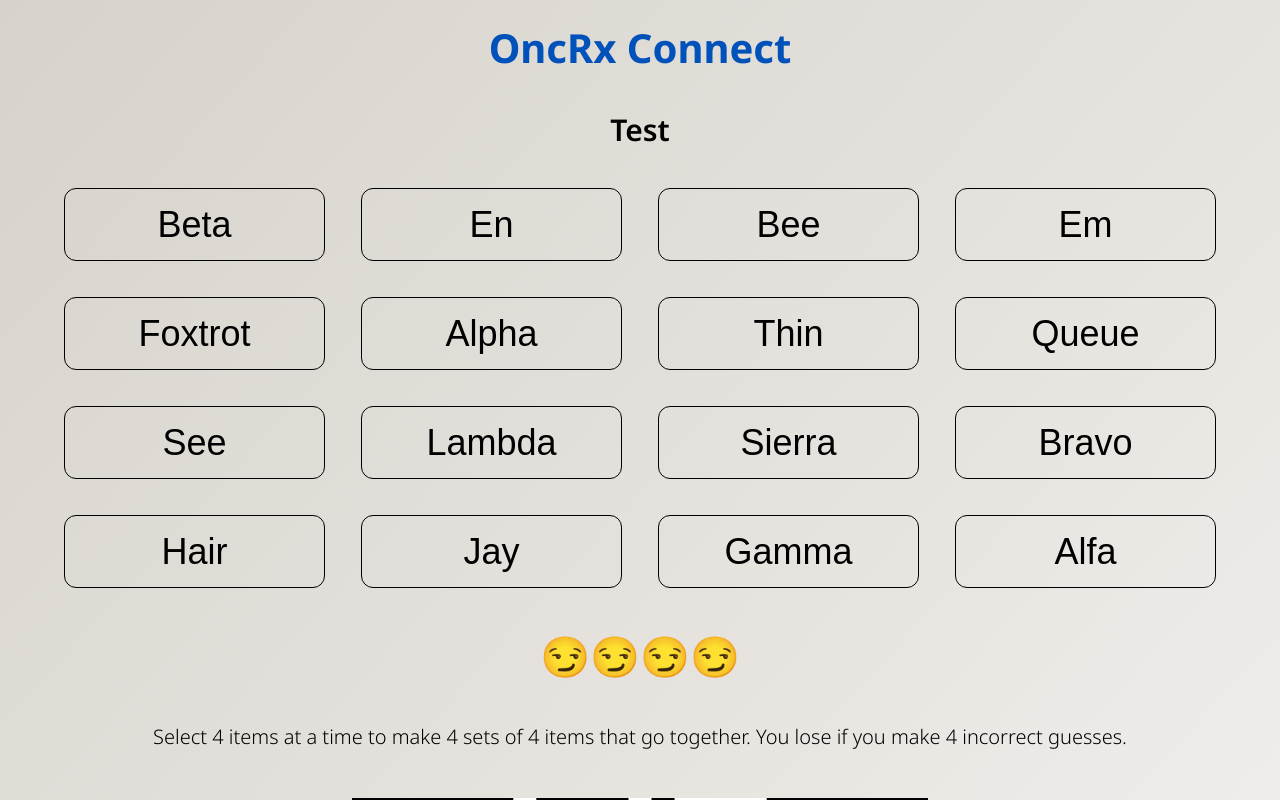
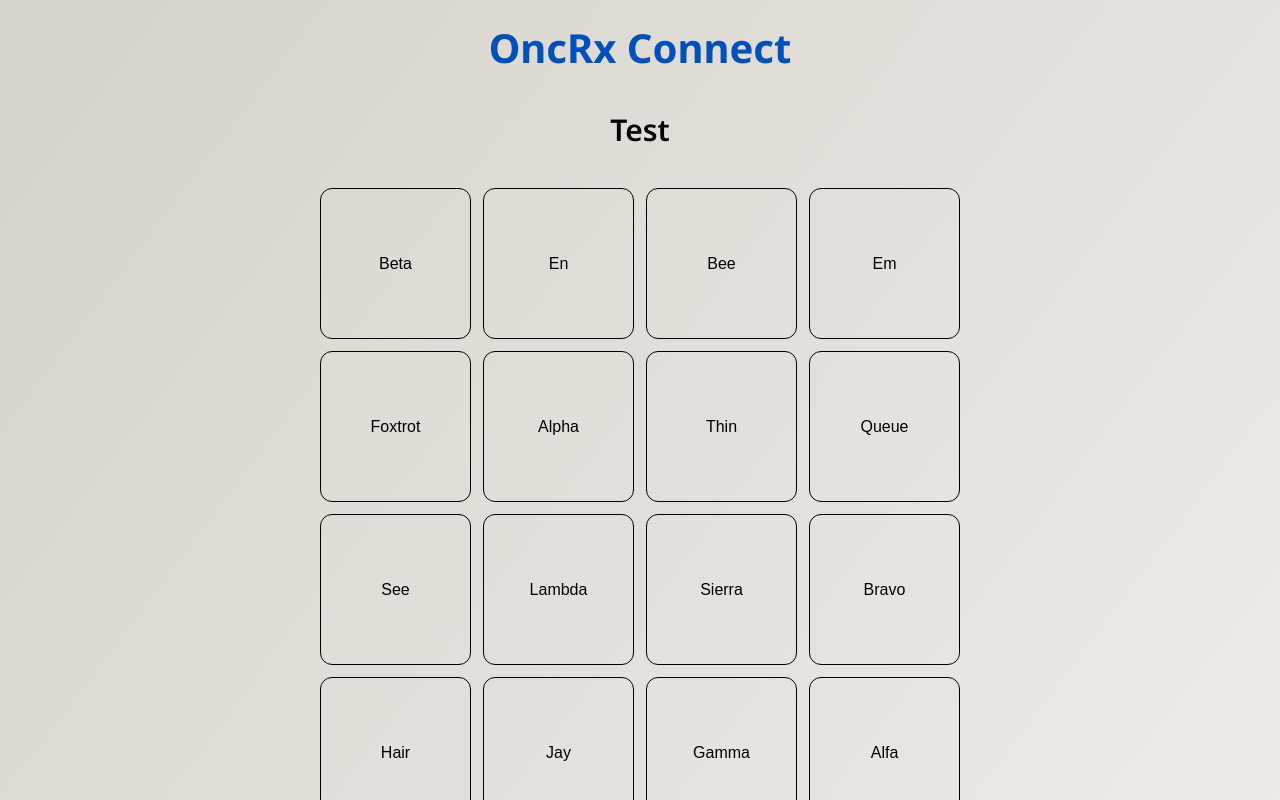
Before and after one commit to judemelancon/pharmacy-connect, a Next.js app: page /puzzle/test in a window 1280 px wide. Shown: the top 800 px of the page. Built offline with nearby package versions, Linux system fonts and the light colour scheme.

Commit message:
Apply visual feedback

```diff
--- a/src/components/PuzzleGrid.module.css
+++ b/src/components/PuzzleGrid.module.css
@@ -1,60 +1,33 @@
 .items {
   display: grid;
-  grid-template-columns: repeat(2, minmax(48%, auto));
+  grid-template-columns: repeat(2, minmax(48%, 1fr));
   column-gap: 4%;
   row-gap: 2vh;
   max-width: 100%;
-  width: var(--max-width);
+  width: 60vh;
   min-height: 400px;
   font-size: 12px;
 
   @media (min-width: 250px) {
     /* --four-across-breakpoint */
-    grid-template-columns: repeat(4, minmax(22%, auto));
-    column-gap: 4vw;
-    row-gap: 4vw;
-    min-height: 250px;
-    max-height: 100vw;
-    height: 50vh;
-    font-size: 7px;
-  }
-
-  @media (min-width: 280px) {
-    font-size: 8px;
-  }
-
-  @media (min-width: 320px) {
-    font-size: 9px;
-  }
-
-  @media (min-width: 360px) {
-    font-size: 10px;
-  }
-
-  @media (min-width: 420px) {
-    font-size: 12px;
+    grid-template-columns: repeat(4, minmax(22%, 1fr));
+    grid-template-rows: repeat(4, 1fr);
+    gap: 4vw;
+    aspect-ratio: 1;
+    min-height: unset;
   }
 
   @media (min-width: 480px) {
-    font-size: 14px;
+    gap: 1em;
   }
 
-  @media (min-width: 500px) {
-    font-size: 100%;
-    column-gap: 1em;
-    row-gap: 1em;
-  }
+  @media (orientation: landscape) {
+    width: 80vh;
 
-  @media (min-width: 700px) {
-    font-size: 125%;
-  }
-
-  @media (min-width: 900px) {
-    font-size: 150%;
-  }
-
-  @media (min-width: 1200px) {
-    font-size: 180%;
+    @media (min-height: 600px) {
+      column-gap: 1em;
+      row-gap: 1em;
+    }
   }
 }
 
@@ -65,9 +38,17 @@
   justify-content: center;
   align-items: center;
   text-align: center;
+  padding: 2px;
   border-radius: var(--tiny-border-radius);
   font-size: 100%;
   color: black;
+
+  @media (min-width: 250px) {
+    font-size: clamp(7px, 800%, 0.5*min(5vw, 3vh));
+    @media (orientation: landscape) {
+      font-size: clamp(7px, 800%, 0.5*min(5vw, 4vh));
+    }
+  }
 
   @media (min-width: 300px) {
     border-radius: var(--small-border-radius);
@@ -79,11 +60,16 @@
 }
 
 .group {
+  transition: opacity 3s ease-out;
   grid-column-end: span 2;
 
   @media (min-width: 250px) {
     /* --four-across-breakpoint */
     grid-column-end: span 4;
+  }
+
+  &.newGroup {
+    opacity: 0;
   }
 
   &.group-0 {
@@ -121,6 +107,11 @@
   &.active {
     background: #ffffffa0;
   }
+
+  @media (min-width: 250px) {
+    /* --four-across-breakpoint */
+    aspect-ratio: 1;
+  }
 }
 
 @media (hover: hover) and (pointer: fine) {
@@ -140,4 +131,12 @@
 
 .strikes {
   font-size: 200%;
+
+  @media (min-width: 300px) {
+    font-size: 300%;
+  }
+
+  @media (min-width: 500px) {
+    font-size: 400%;
+  }
 }
```
